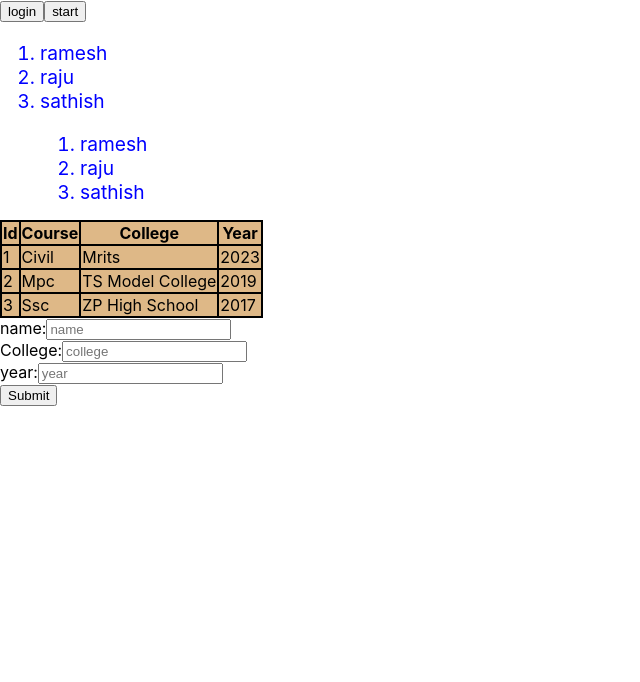
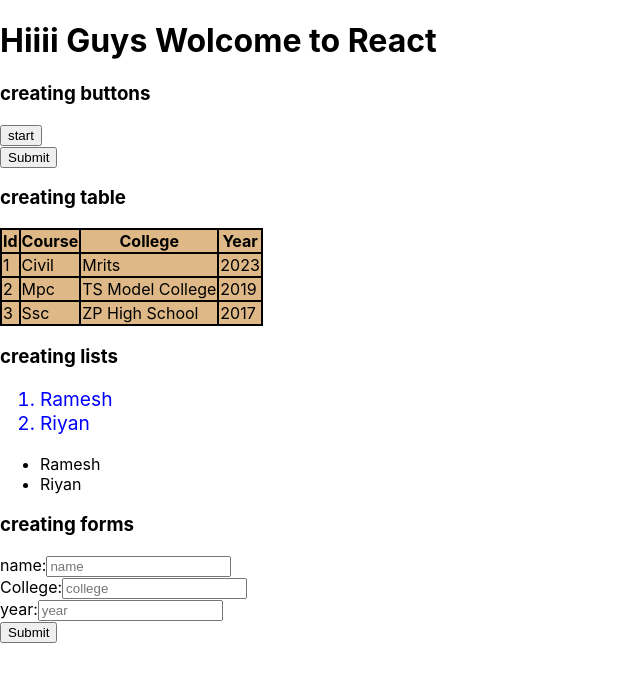
Before and after one commit to dakaniramesh26/React, a React (Create React App) app: page / in a window 1280 px wide. Shown: the top 682 px of the page, without its empty margins (0-640 px from the left). Built offline with nearby package versions, Linux system fonts and the light colour scheme.

Commit message:
code push into jan3

```diff
--- a/src/App.js
+++ b/src/App.js
@@ -1,20 +1,11 @@
 
 import './App.css'
-import Buttoncomponent from './components/button/buttoncomponent';
-import FormComponent from './components/form/formcomponent';
-import Orderedcomponent from './components/list/orderedcomponent';
-import UnordereComponent from './components/list/unorderedcomponent';
-import TableComponent from './components/table/tablecomponent';
 function hello(){
   return(
     <div>
-      <Buttoncomponent/>
-      <Orderedcomponent/>
-      <UnordereComponent/>
-      <TableComponent/>
-      <FormComponent/>
 
-      {/* <h1>Hiiii Guys Wolcome to React</h1>
+
+      <h1>Hiiii Guys Wolcome to React</h1>
       <h3>creating buttons</h3>
 
       <button>start</button><br/>
@@ -70,7 +61,7 @@ function hello(){
         <label for='year'>year:</label>
         <input type='password' placeholder='year'/><br/>
         <input type='submit'/>
-      </form> */}
+      </form>
 
 
     </div>
```
